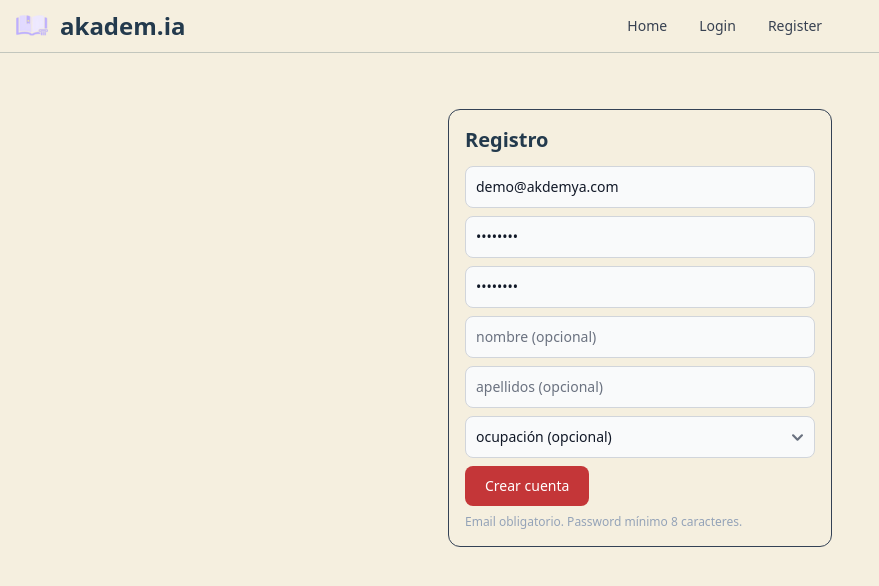
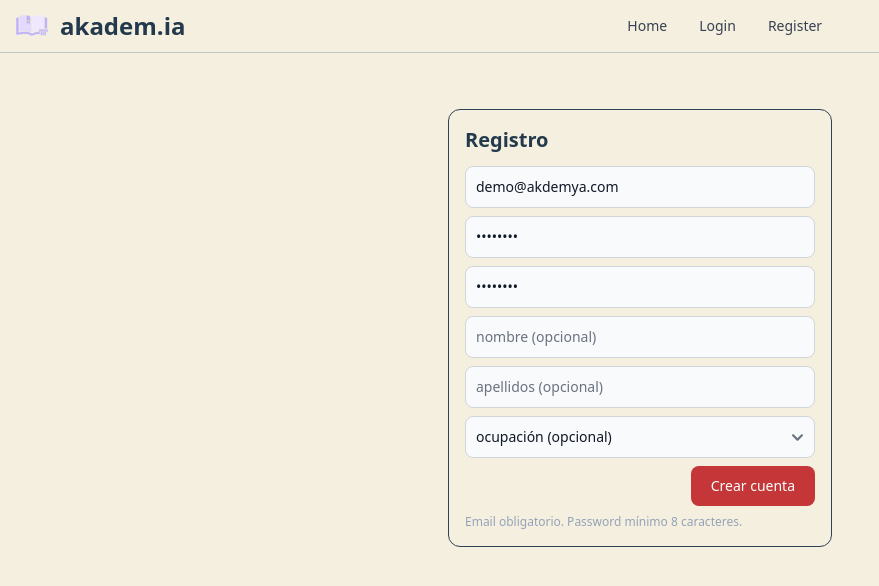
Before and after one commit to guilu/akadem.ia, a React (Vite) app in the folder frontend/: page /register in a window 1280 px wide. Shown: the top 586 px of the page, without its empty margins (0-879 px from the left). Built offline with nearby package versions, Linux system fonts and the light colour scheme; no server answers.

Commit message:
💄 style (frontend) : auth button align

```diff
--- a/frontend/src/components/Login.tsx
+++ b/frontend/src/components/Login.tsx
@@ -47,7 +47,7 @@ export default function Login({ onToken }:{ onToken: (t:string)=>void }){
         <TextInput placeholder="email" value={email} onChange={e=>setEmail(e.target.value)} />
         <TextInput placeholder="password" type="password" value={password} onChange={e=>setPassword(e.target.value)} />
         {err && <div className="text-red-400 text-sm">{err}</div>}
-        <div className="flex gap-2">
+        <div className="flex justify-end">
           <Button onClick={login} disabled={loading} className="btn btn-primary">
             {loading ? 'Entrando...' : 'Entrar'}
           </Button>
--- a/frontend/src/components/Register.tsx
+++ b/frontend/src/components/Register.tsx
@@ -71,7 +71,7 @@ export default function Register({ onToken }:{ onToken: (t:string)=>void }){
           <option value="OTHER">Otro</option>
         </Select>
         {err && <div className="text-red-400 text-sm">{err}</div>}
-        <div className="flex gap-2">
+        <div className="flex justify-end">
           <Button onClick={register} disabled={loading} className="btn btn-primary">
             {loading ? 'Creando...' : 'Crear cuenta'}
           </Button>
```
